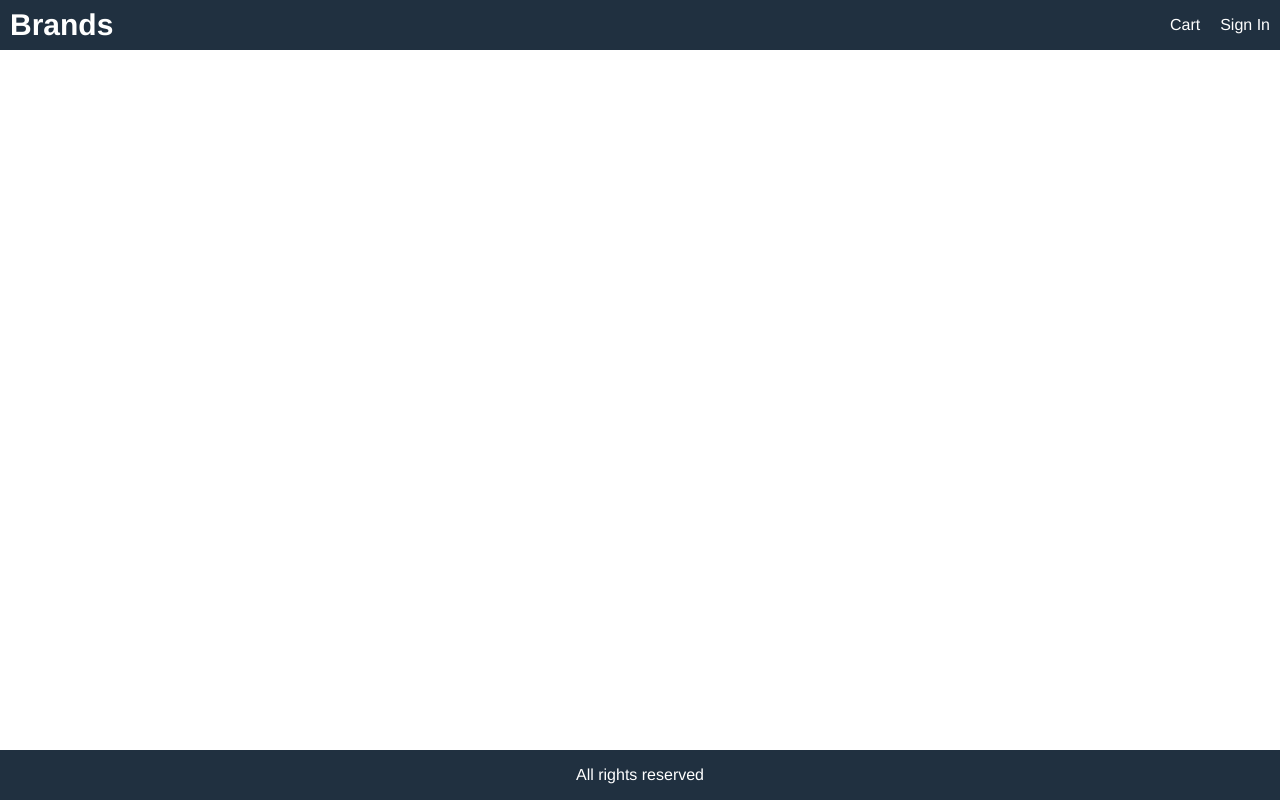
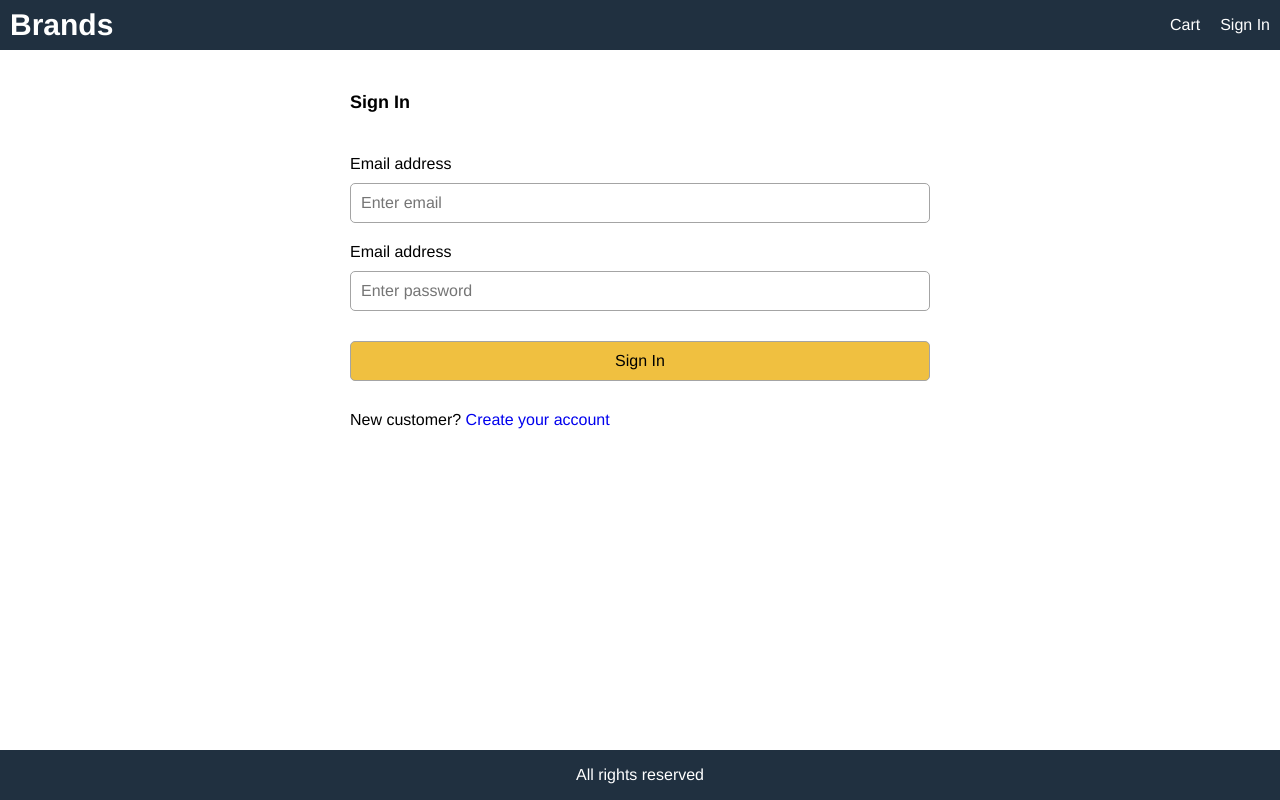
Before and after one commit to runetotem/brands-application, a React (Create React App) app in the folder frontend/: page /signin in a window 1280 px wide. Built offline with nearby package versions, Linux system fonts and the light colour scheme; the HTML template or start-up script is replaced by a standard one.

Commit message:
Designing signin screen

```diff
--- a/frontend/src/App.js
+++ b/frontend/src/App.js
@@ -4,6 +4,7 @@
 import CartScreen from './screens/CartScreen';
 import HomeScreen from './screens/HomeScreen';
 import ProductScreen from './screens/ProductScreen';
+import SigninScreen from './screens/SigninScreen';
 
 function App() {
   const cart = useSelector(state => state.cart);
@@ -31,6 +32,7 @@
         <main>
           <Route path="/cart/:id?" component={CartScreen}></Route>
           <Route path="/product/:id" component={ProductScreen}></Route>
+          <Route path="/signin" component={SigninScreen}></Route>
           <Route path="/" component={HomeScreen} exact></Route>
         </main>
         <footer className="row center">All rights reserved</footer>
--- a/frontend/src/index.css
+++ b/frontend/src/index.css
@@ -190,3 +190,17 @@
   color: #a02020;
   background-color: #ffe0e0e0;
 }
+/* Form */
+.form {
+  max-width: 60rem;
+  margin: 0 auto;
+}
+.form > div {
+  display: flex;
+  flex-direction: column;
+  margin: 1rem;
+}
+.form label {
+  margin: 1rem 0;
+  display: block;
+}
--- /dev/null
+++ b/frontend/src/screens/SigninScreen.js
@@ -0,0 +1,53 @@
+import React, { useState } from 'react';
+import {Link} from 'react-router-dom';
+
+export default function SigninScreen() {
+
+  const [email, setEmail] = useState('');
+  const [password, setPassword] = useState('');
+  const submitHandler = (e) => {
+    e.preventDefault();
+    // TODO: signin action
+  }
+  return (
+    <div>
+      <form className="form" onSubmit={submitHandler}>
+        <div>
+          <h1>Sign In</h1>
+        </div>
+        <div>
+          <label htmlFor="email">Email address</label>
+          <input
+            type="email"
+            id="email"
+            placeholder="Enter email"
+            required
+            onChange={(e) => setEmail(e.target.value)}
+          ></input>
+        </div>
+        <div>
+          <label htmlFor="password">Email address</label>
+          <input
+            type="password"
+            id="password"
+            placeholder="Enter password"
+            required
+            onChange={(e) => setPassword(e.target.value)}
+          ></input>
+        </div>
+        <div>
+          <label />
+          <button className="primary" type="submit">
+            Sign In
+          </button>
+        </div>
+        <div>
+          <label />
+          <div>
+            New customer? <Link to="/register">Create your account</Link>
+          </div>
+        </div>
+      </form>
+    </div>
+  );
+}
```
